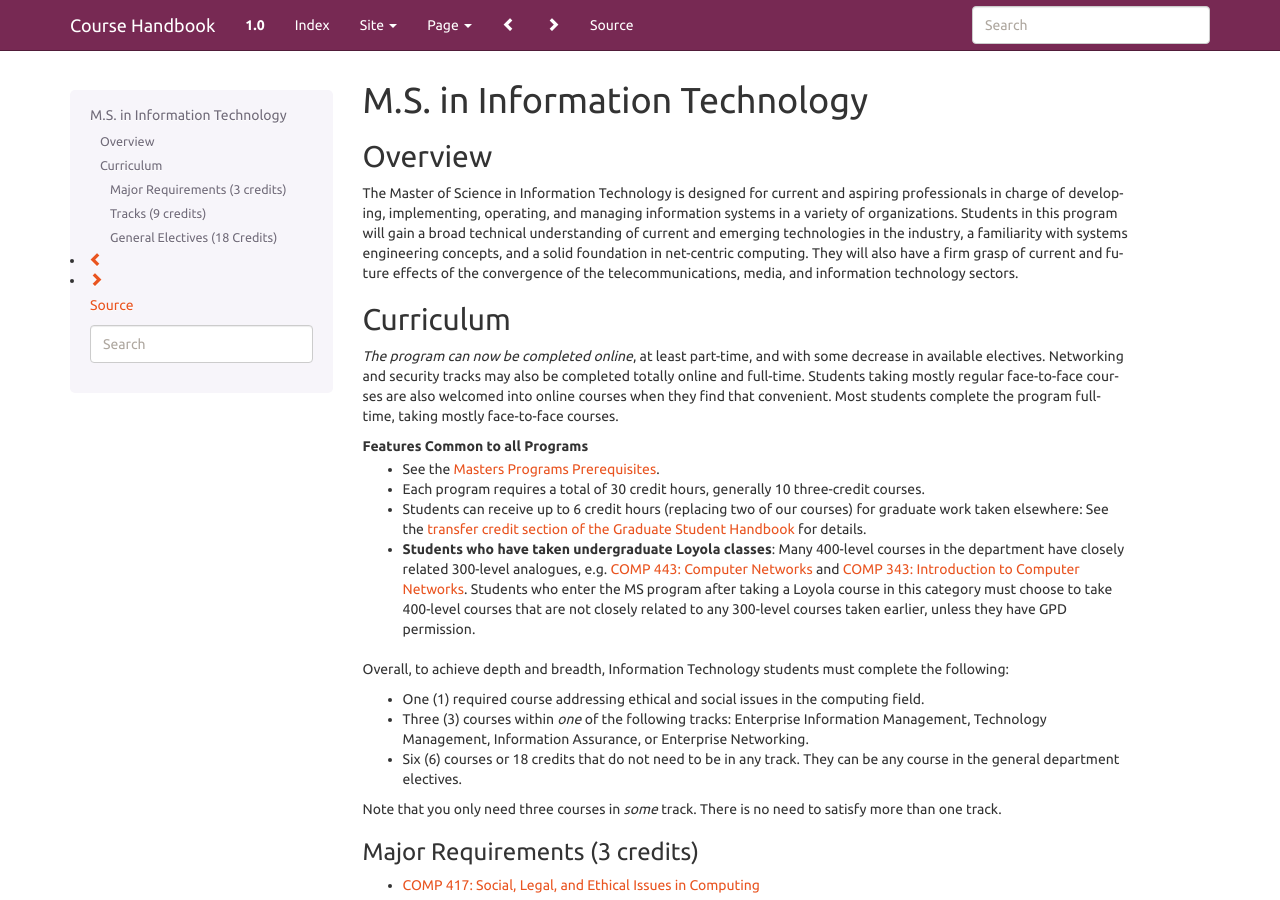
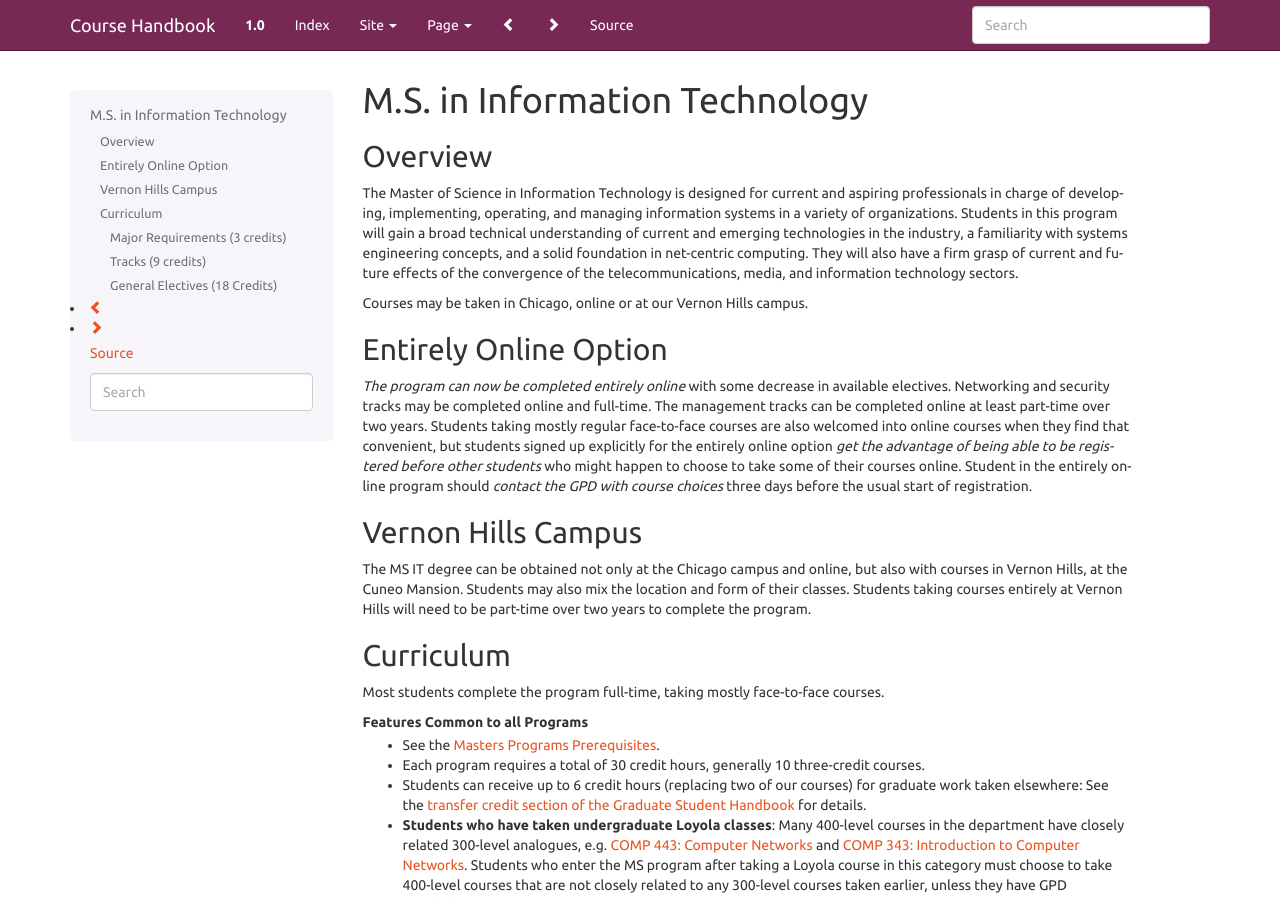
Before and after one commit to kyang5/coursedescriptions, a Sphinx documentation site: the page built from source/msit.rst, in a window 1280 px wide and 900 px high. Built offline with Sphinx 7.4.7, drawn with Linux system fonts in a browser that asks for light colours; some of the changed text lies outside the part shown.

Commit message:
url fixes for handbook, It online, Cuneo

```diff
--- a/source/conf.py
+++ b/source/conf.py
@@ -148,7 +148,7 @@ master_doc = 'index'
 
 # General information about the project.
 project = u'Course Handbook'
-copyright = u'2014, CS Department'
+copyright = u'2016, CS Department'
 
 # The version info for the project you're documenting, acts as replacement for
 # |version| and |release|, also used in various other places throughout the
@@ -408,7 +408,7 @@ texinfo_documents = [
 epub_title = u'LUC CS Course Handbook'
 epub_author = u'CS Department'
 epub_publisher = u'CS Department'
-epub_copyright = u'2014, CS Department'
+epub_copyright = u'2016, CS Department'
 epub_basename = 'LoyolaComputerScienceCourseHandbook'
 
 # The language of the text. It defaults to the language option
--- a/source/msit.rst
+++ b/source/msit.rst
@@ -17,14 +17,35 @@ net-centric computing. They will also have a firm grasp of current and
 future effects of the convergence of the telecommunications, media,
 and information technology sectors.
 
+Courses may be taken in Chicago, online or at our Vernon Hills campus.
+
+Entirely Online Option
+-----------------------
+
+*The program can now be completed entirely online*
+with some  decrease in available electives.
+Networking and security tracks may be completed online and full-time.
+The management tracks can be completed online at least part-time over two years.
+Students taking mostly regular face-to-face courses are also welcomed into
+online courses when they find that convenient, but students signed up explicitly
+for the entirely online option
+*get the advantage of being able to be registered before other students*
+who might happen to choose to take some of their courses online.
+Student in the entirely online program should *contact the GPD with course choices*
+three days before the usual start of registration.
+
+Vernon Hills Campus
+--------------------
+
+The MS IT degree can be obtained not only at the Chicago campus and online,
+but also with courses in Vernon Hills, at the Cuneo Mansion.  Students
+may also mix the location and form of their classes.  Students taking courses
+entirely at Vernon Hills will need to be part-time
+over two years to complete the program.
+
 Curriculum
 ----------
 
-*The program can now be completed online*, at least part-time, and with some
-decrease in available electives.
-Networking and security tracks may also be completed totally online and full-time.
-Students taking mostly regular face-to-face courses are also welcomed into
-online courses when they find that convenient.
 Most students complete the program full-time, taking mostly face-to-face courses.
 
 .. include:: common_program_features.inc
```
Also changed, not shown: source/masters_overview.rst (+5 -4 lines).
